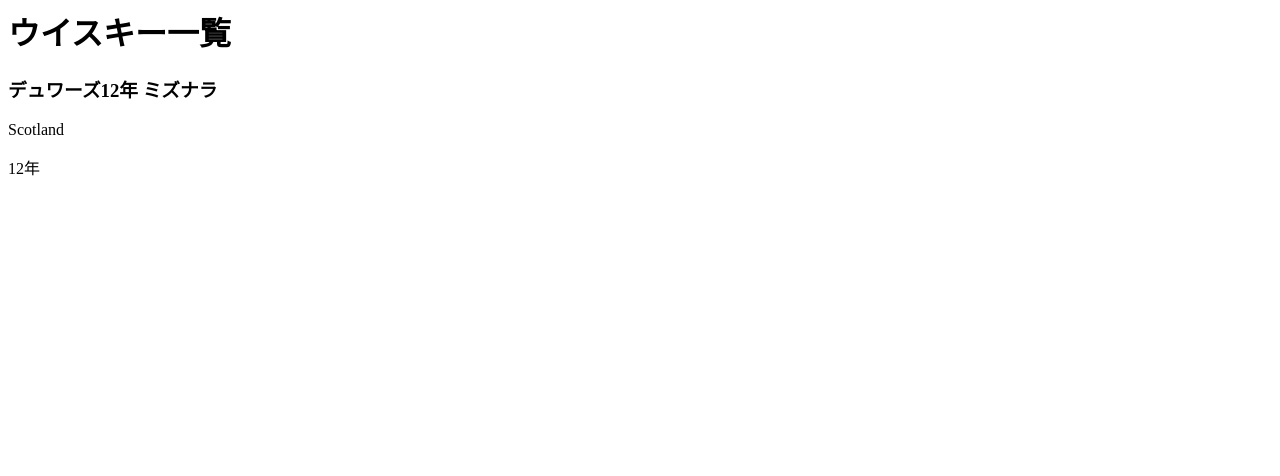
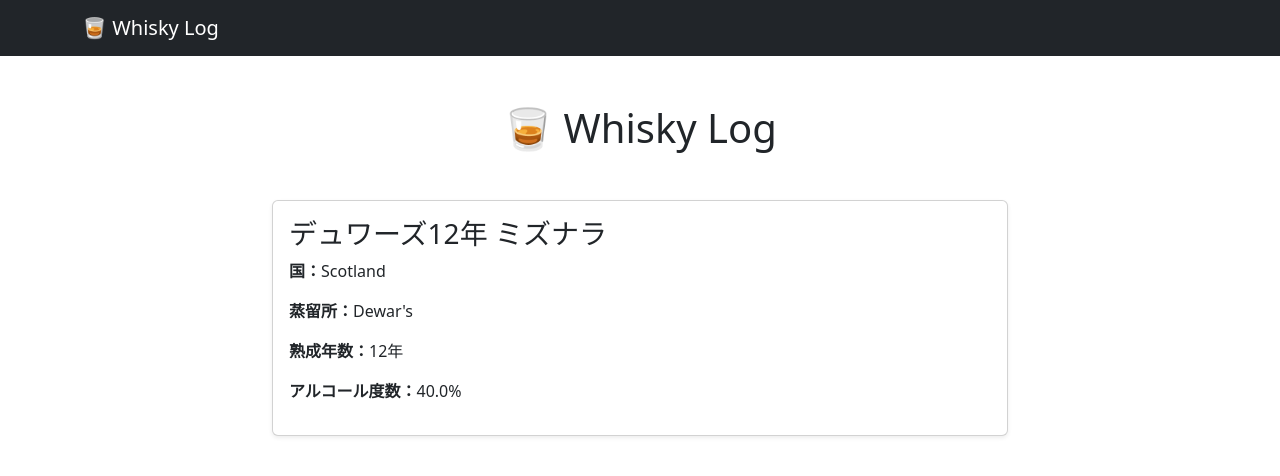
Before and after one commit to motokiyamaguchi1026-dev/whisky-log, a Django app: page /whiskies/ in a window 1280 px wide. Shown: the top 476 px of the page. Run offline with Django 5.2, Linux system fonts and the light colour scheme; data comes from the database, SQL or seed files in the repository.

Commit message:
ベーステンプレートを作成し、ウイスキー一覧ページを更新して内容を整形

```diff
--- /dev/null
+++ b/whiskies/templates/base.html
@@ -0,0 +1,35 @@
+<!DOCTYPE html>
+<html lang="ja">
+
+<head>
+    <meta charset="UTF-8">
+    <meta name="viewport" content="width=device-width, initial-scale=1">
+
+    <title>{% block title %}Whisky Log{% endblock %}</title>
+
+    <link href="https://cdn.jsdelivr.net/npm/bootstrap@5.3.7/dist/css/bootstrap.min.css" rel="stylesheet">
+</head>
+
+<body>
+
+<nav class="navbar navbar-expand-lg navbar-dark bg-dark">
+
+    <div class="container">
+
+        <a class="navbar-brand" href="{% url 'whisky_list' %}">
+            🥃 Whisky Log
+        </a>
+
+    </div>
+
+</nav>
+
+<div class="container mt-5">
+
+    {% block content %}
+    {% endblock %}
+
+</div>
+
+</body>
+</html>
--- a/whiskies/templates/whiskies/whisky_list.html
+++ b/whiskies/templates/whiskies/whisky_list.html
@@ -1,7 +1,42 @@
-<h1>ウイスキー一覧</h1>
+{% extends "base.html" %}
 
-{% for whisky in whiskies %}
-    <h3>{{ whisky.name }}</h3>
-    <p>{{ whisky.country }}</p>
-    <p>{{ whisky.age }}年</p>
-{% endfor %}
+{% block title %}
+Whisky Log
+{% endblock %}
+
+{% block content %}
+
+<h1 class="text-center mb-5">
+    🥃 Whisky Log
+</h1>
+
+<div class="row justify-content-center">
+
+    {% for whisky in whiskies %}
+
+    <div class="col-lg-8 mb-4">
+
+        <div class="card shadow-sm">
+
+            <div class="card-body">
+
+                <h3 class="card-title">
+                    {{ whisky.name }}
+                </h3>
+
+                <p><strong>国：</strong>{{ whisky.country }}</p>
+                <p><strong>蒸留所：</strong>{{ whisky.distillery }}</p>
+                <p><strong>熟成年数：</strong>{{ whisky.age }}年</p>
+                <p><strong>アルコール度数：</strong>{{ whisky.abv }}%</p>
+
+            </div>
+
+        </div>
+
+    </div>
+
+    {% endfor %}
+
+</div>
+
+{% endblock %}
```
